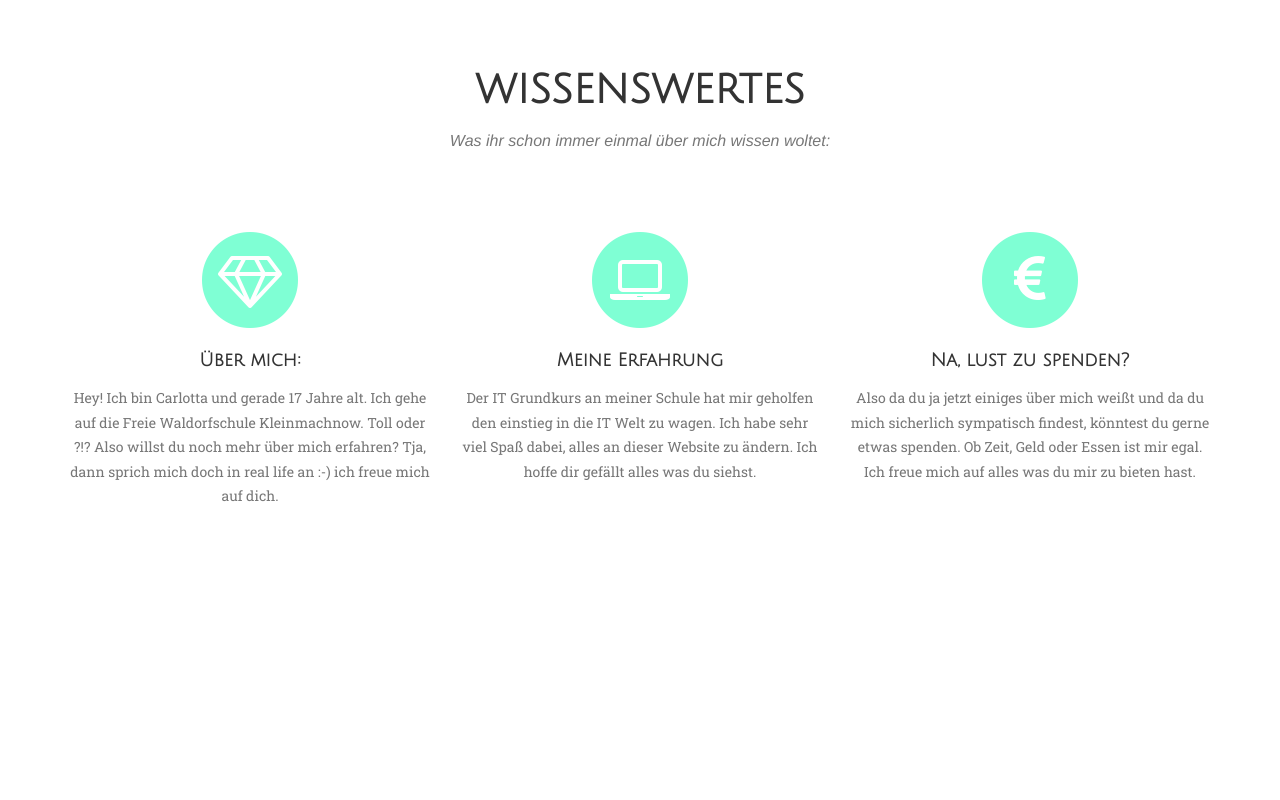
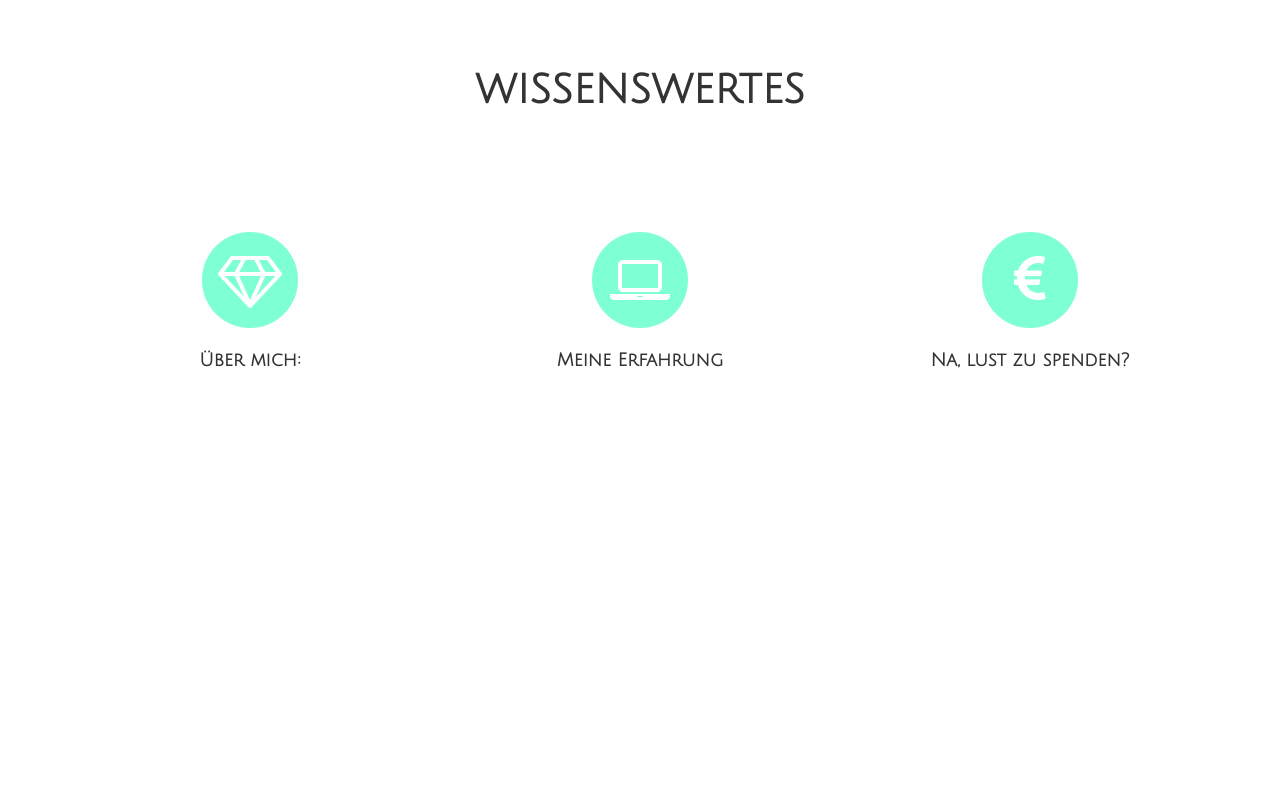
Before and after one commit to carlottasch/Carlottas-website, a website: page docs/index.html in a window 1280 px wide. Shown: the part 840-1640 px from the top of the page. Drawn offline with nearby package versions, Linux system fonts and the light colour scheme; a web font is replaced by a local one.

Commit message:
Contact zeile weiß

```diff
--- a/docs/css/agency.css
+++ b/docs/css/agency.css
@@ -8,7 +8,7 @@ body {
   font-family: "Roboto Slab", "Helvetica Neue", Helvetica, Arial, sans-serif;
 }
 .text-muted {
-  color: #white;
+  color: #ffffff;
 }
 .text-primary {
   color: #fed136;
```
Also changed, not shown: docs/css/agency.min.css.
